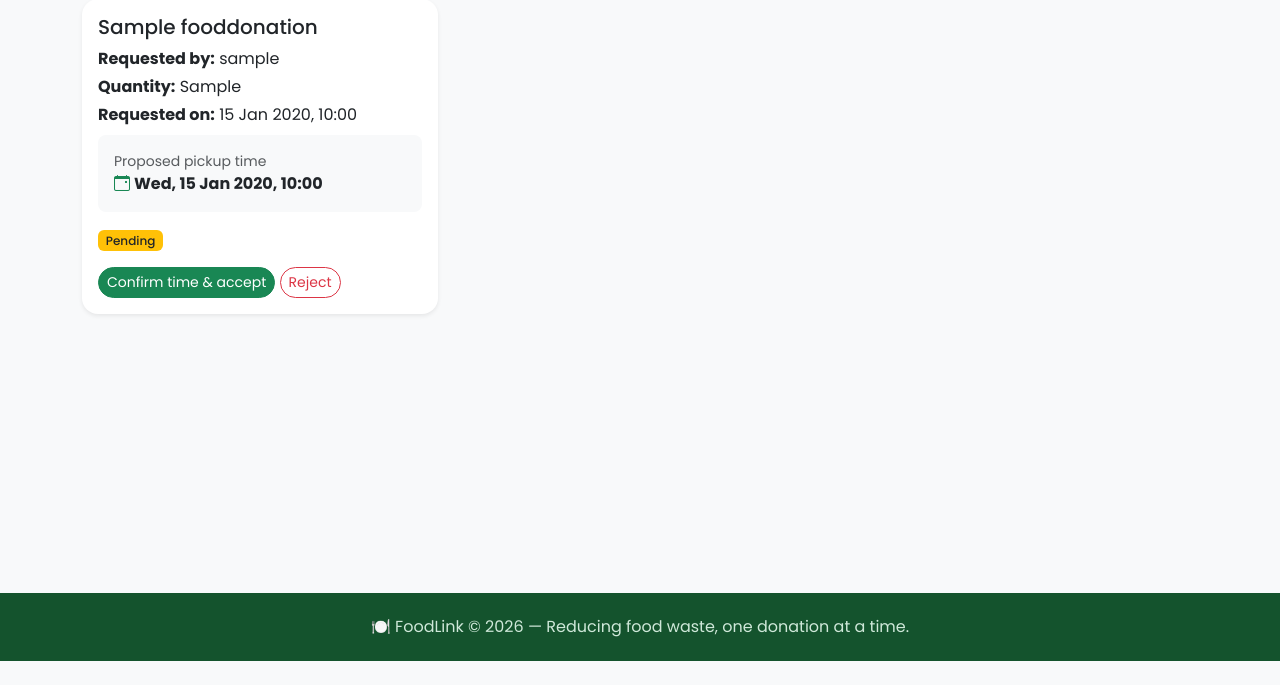
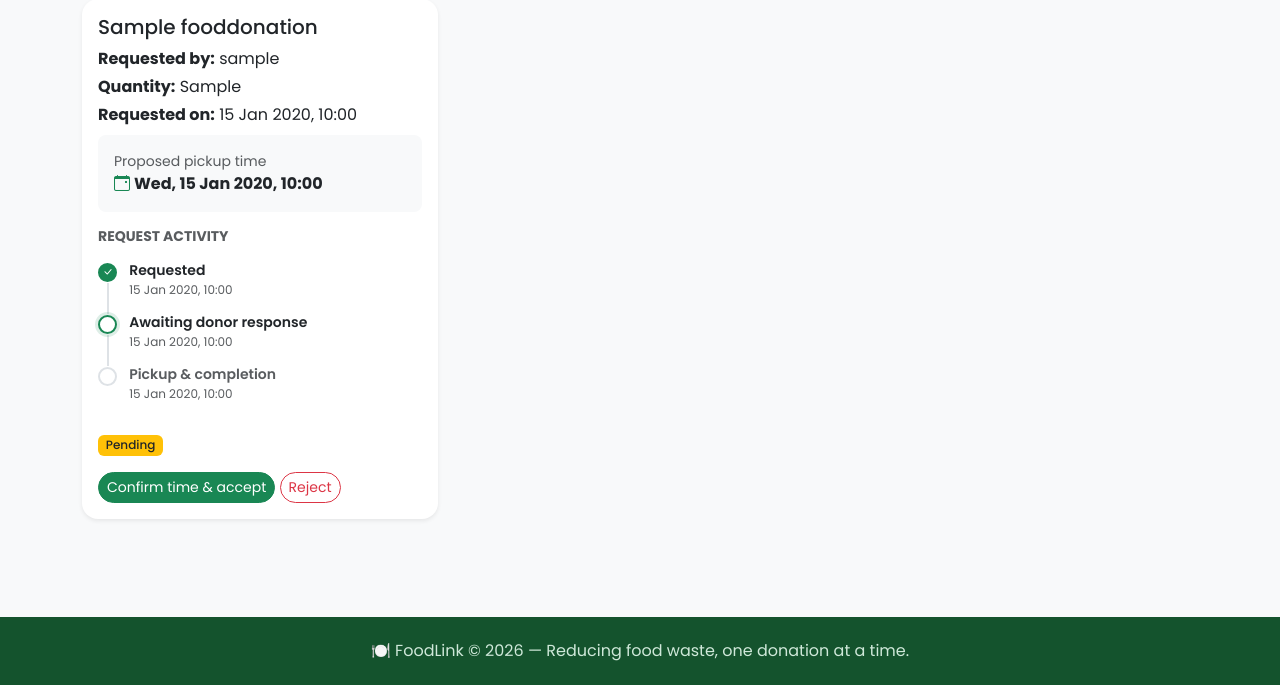
Before and after one commit to tawheedul-islam/FoodLink-Food-Waste-Donation-System, a Django app: page /requests/incoming/ in a window 1280 px wide. Shown: the part 139-824 px from the top of the page. Before the commit the page ends 800 px from the top, so only its background shows below. Run offline with Django 5.2, Linux system fonts and the light colour scheme; a user stored in the database is signed in; tables that the repository leaves empty hold one stand-in row (values such as "Sample post"); data that the repository does not hold is empty.

Commit message:
Add timestamps for donation request status updates and implement request timeline display

```diff
--- a/requests_app/models.py
+++ b/requests_app/models.py
@@ -15,6 +15,9 @@
     status = models.CharField(max_length=20, choices=STATUS_CHOICES, default='pending')
     request_date = models.DateTimeField(auto_now_add=True)
     pickup_time = models.DateTimeField(blank=True, null=True)
+    accepted_at = models.DateTimeField(blank=True, null=True)
+    rejected_at = models.DateTimeField(blank=True, null=True)
+    completed_at = models.DateTimeField(blank=True, null=True)
 
     def __str__(self):
         return f"{self.receiver.username} → {self.donation.food_name} ({self.status})"
--- a/requests_app/views.py
+++ b/requests_app/views.py
@@ -86,7 +86,13 @@
         return redirect('incoming_requests')
 
     req.status = new_status
-    req.save()
+    status_time_field = {
+        'accepted': 'accepted_at',
+        'rejected': 'rejected_at',
+        'completed': 'completed_at',
+    }[new_status]
+    setattr(req, status_time_field, timezone.now())
+    req.save(update_fields=['status', status_time_field])
 
     if new_status == 'accepted':
         req.donation.status = 'accepted'
--- a/static/css/style.css
+++ b/static/css/style.css
@@ -181,6 +181,63 @@
     color: var(--bs-warning-text-emphasis);
     background: var(--bs-warning-bg-subtle);
 }
+.request-timeline {
+    margin: 0 0 1rem;
+    padding: 0;
+    list-style: none;
+}
+.request-timeline li {
+    position: relative;
+    display: flex;
+    gap: .75rem;
+    min-height: 3.25rem;
+    color: var(--bs-secondary-color);
+}
+.request-timeline li:not(:last-child)::before {
+    position: absolute;
+    top: 1.4rem;
+    bottom: -.1rem;
+    left: .55rem;
+    width: 2px;
+    background: var(--bs-border-color);
+    content: "";
+}
+.request-timeline-marker {
+    z-index: 1;
+    display: grid;
+    flex: 0 0 1.2rem;
+    width: 1.2rem;
+    height: 1.2rem;
+    place-items: center;
+    margin-top: .15rem;
+    border: 2px solid var(--bs-border-color);
+    border-radius: 50%;
+    background: var(--bs-body-bg);
+    font-size: .65rem;
+}
+.request-timeline li.is-complete,
+.request-timeline li.is-current {
+    color: var(--bs-body-color);
+}
+.request-timeline li.is-complete .request-timeline-marker {
+    border-color: var(--fl-green);
+    color: #fff;
+    background: var(--fl-green);
+}
+.request-timeline li.is-current .request-timeline-marker {
+    border-color: var(--fl-green);
+    box-shadow: 0 0 0 3px rgba(25, 135, 84, .14);
+}
+.request-timeline-label {
+    display: block;
+    font-size: .875rem;
+    font-weight: 600;
+}
+.request-timeline-time {
+    display: block;
+    color: var(--bs-secondary-color);
+    font-size: .75rem;
+}
 
 /* ---------- Stat / feature ---------- */
 .stat-icon {
--- /dev/null
+++ b/templates/requests_app/_request_timeline.html
@@ -0,0 +1,50 @@
+<section aria-label="Request activity" class="request-timeline-section">
+    <h2 class="small fw-bold text-uppercase text-muted mb-3">Request activity</h2>
+    <ol class="request-timeline">
+        <li class="is-complete">
+            <span class="request-timeline-marker"><i class="bi bi-check-lg" aria-hidden="true"></i></span>
+            <span>
+                <span class="request-timeline-label">Requested</span>
+                <time class="request-timeline-time" datetime="{{ req.request_date|date:'c' }}">{{ req.request_date|date:"d M Y, H:i" }}</time>
+            </span>
+        </li>
+        {% if req.status == 'rejected' %}
+            <li class="is-complete">
+                <span class="request-timeline-marker"><i class="bi bi-x-lg" aria-hidden="true"></i></span>
+                <span>
+                    <span class="request-timeline-label">Request declined</span>
+                    {% if req.rejected_at %}
+                        <time class="request-timeline-time" datetime="{{ req.rejected_at|date:'c' }}">{{ req.rejected_at|date:"d M Y, H:i" }}</time>
+                    {% else %}
+                        <span class="request-timeline-time">Declined (date unavailable)</span>
+                    {% endif %}
+                </span>
+            </li>
+        {% else %}
+            <li class="{% if req.status == 'accepted' or req.status == 'completed' %}is-complete{% elif req.status == 'pending' %}is-current{% endif %}">
+                <span class="request-timeline-marker">
+                    {% if req.status == 'accepted' or req.status == 'completed' %}<i class="bi bi-check-lg" aria-hidden="true"></i>{% endif %}
+                </span>
+                <span>
+                    <span class="request-timeline-label">{% if req.status == 'pending' %}Awaiting donor response{% else %}Accepted{% endif %}</span>
+                    {% if req.accepted_at %}
+                        <time class="request-timeline-time" datetime="{{ req.accepted_at|date:'c' }}">{{ req.accepted_at|date:"d M Y, H:i" }}</time>
+                    {% elif req.status == 'accepted' or req.status == 'completed' %}
+                        <span class="request-timeline-time">Accepted (date unavailable)</span>
+                    {% endif %}
+                </span>
+            </li>
+            <li class="{% if req.status == 'completed' %}is-complete{% elif req.status == 'accepted' %}is-current{% endif %}">
+                <span class="request-timeline-marker">
+                    {% if req.status == 'completed' %}<i class="bi bi-check-lg" aria-hidden="true"></i>{% endif %}
+                </span>
+                <span>
+                    <span class="request-timeline-label">{% if req.status == 'completed' %}Pickup completed{% elif req.status == 'accepted' %}Awaiting pickup{% else %}Pickup &amp; completion{% endif %}</span>
+                    {% if req.completed_at %}
+                        <time class="request-timeline-time" datetime="{{ req.completed_at|date:'c' }}">{{ req.completed_at|date:"d M Y, H:i" }}</time>
+                    {% endif %}
+                </span>
+            </li>
+        {% endif %}
+    </ol>
+</section>
--- a/templates/requests_app/incoming_requests.html
+++ b/templates/requests_app/incoming_requests.html
@@ -19,6 +19,7 @@
                         {% if req.status == 'accepted' %}<div class="small text-success mt-1">Confirmed</div>{% endif %}
                     </div>
                 {% endif %}
+                {% include 'requests_app/_request_timeline.html' %}
 
                 {% if req.status == 'pending' %}
                     <span class="badge bg-warning text-dark mb-2">Pending</span><br>
--- a/templates/requests_app/my_requests.html
+++ b/templates/requests_app/my_requests.html
@@ -18,6 +18,7 @@
                         <strong><i class="bi bi-calendar-event text-success me-1" aria-hidden="true"></i>{{ req.pickup_time|date:"D, d M Y, H:i" }}</strong>
                     </div>
                 {% endif %}
+                {% include 'requests_app/_request_timeline.html' %}
                 {% if req.status == 'pending' %}
                     <span class="badge bg-warning text-dark">Pending</span> <br>
                     <a href="{% url 'cancel_request' req.pk %}" class="btn btn-danger btn-sm mt-2">Cancel Request</a>
```
Also changed, not shown: requests_app/tests.py (+49 -0 lines), requests_app/migrations/0006_donationrequest_accepted_at_and_more.py (added).
